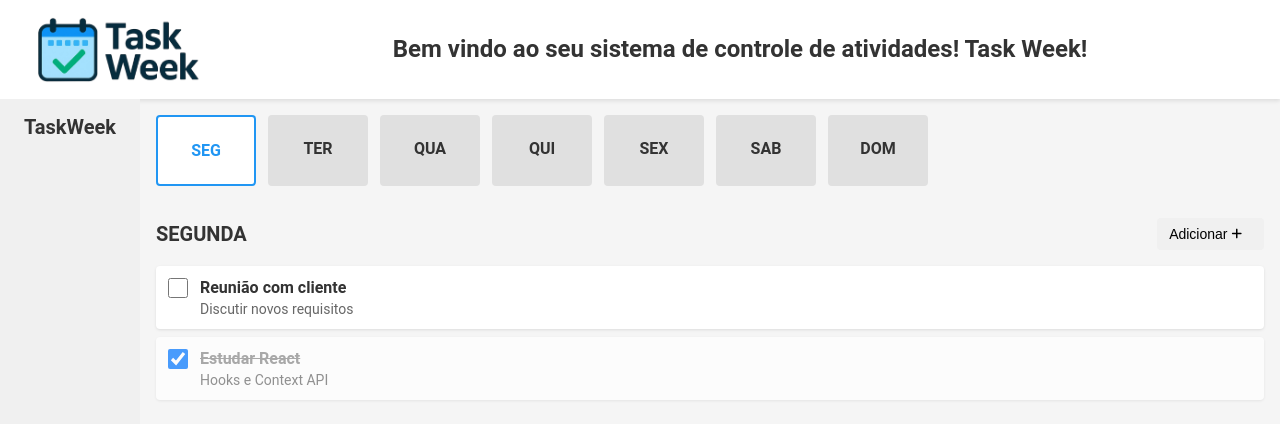
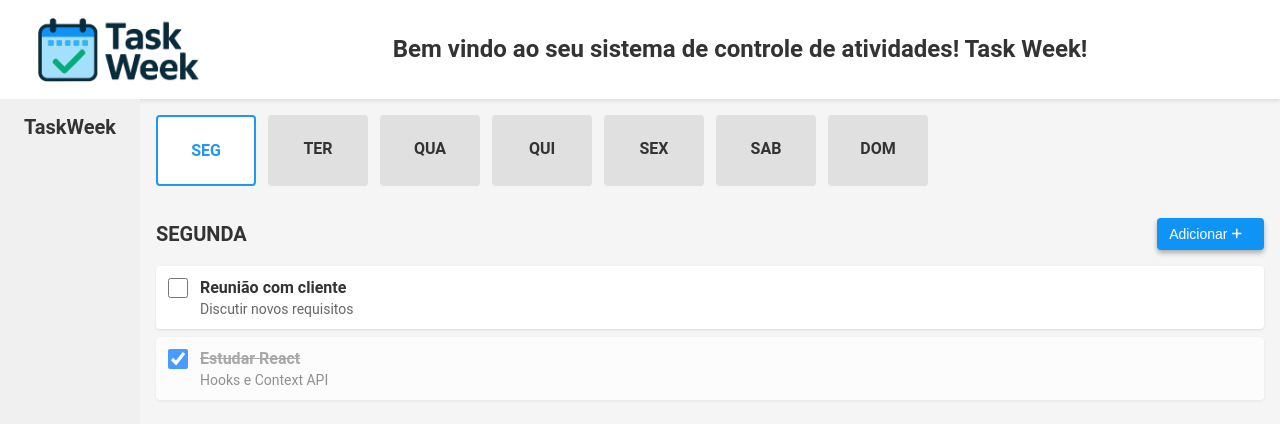
Before and after one commit to Gusta-code-br/TaskWeek, a React (Create React App) app in the folder taskweek/: page / in a window 1280 px wide. Shown: the top 424 px of the page. Built offline with nearby package versions, Linux system fonts and the light colour scheme; no server answers.

Commit message:
ajustando estilos e cores

```diff
--- a/taskweek/src/styles/components/WeekView.css
+++ b/taskweek/src/styles/components/WeekView.css
@@ -52,12 +52,14 @@
   .add-button {
     display: flex;
     align-items: center;
-    background-color: #f0f0f0;
+    background-color: #0F93F5;
+    color: #fff;
     border: none;
     padding: 8px 12px;
     font-size: 14px;
     border-radius: 4px;
     cursor: pointer;
+    box-shadow: 0 3px 5px rgba(0, 0, 0, 0.3);
   }
 
   .fa-plus {
```
